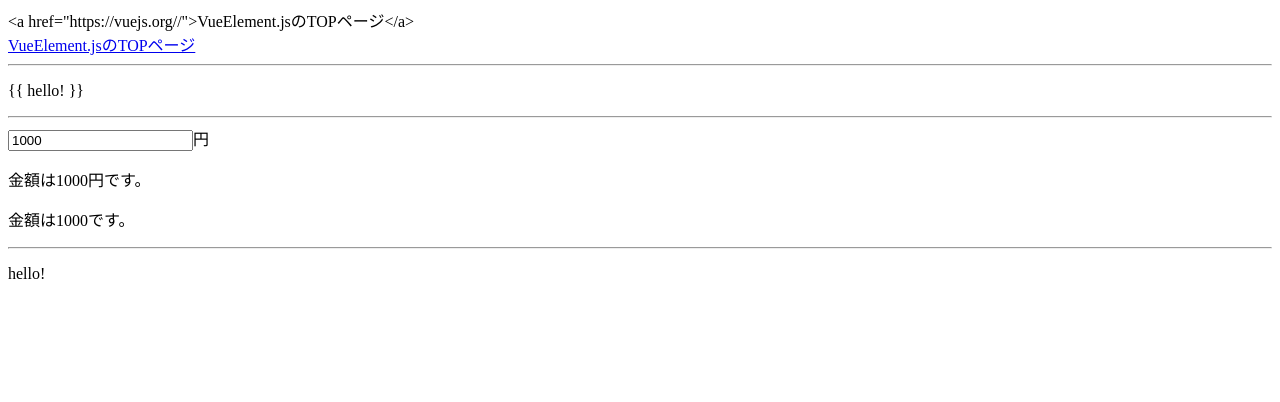
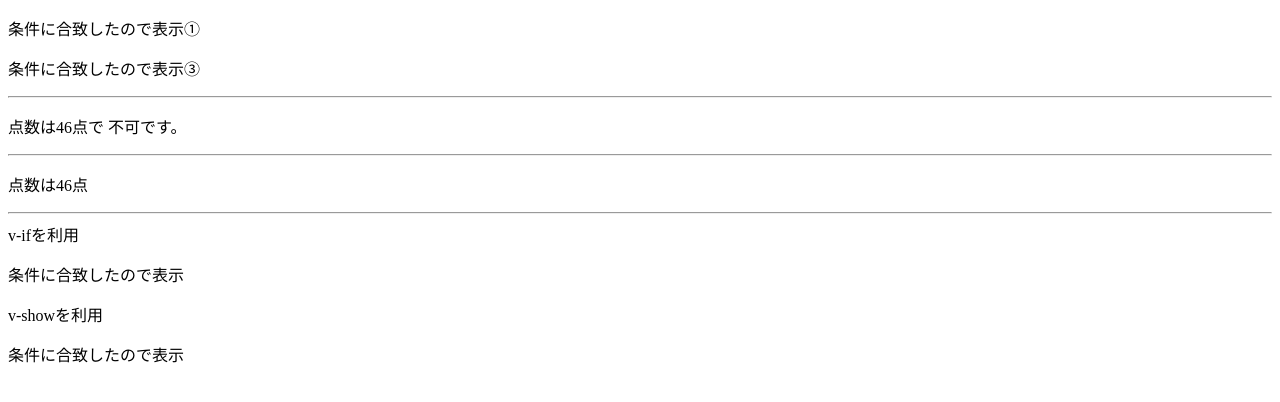
Before and after one commit to ShunyaSakamoto/lara9-vue3, a Vue app in the folder web/: page / in a window 1280 px wide. Shown: the top 402 px of the page. Built offline with nearby package versions, Linux system fonts and the light colour scheme.

Commit message:
[fix]条件分岐におけるディレクティブの利用

```diff
--- a/web/src/App.vue
+++ b/web/src/App.vue
@@ -1,44 +1,63 @@
 <script setup lang="ts">
-import { ref } from "vue";
+import { computed, ref } from "vue";
 
-const htmlStr = ref(`<a href="https://vuejs.org//">VueElement.jsのTOPページ</a>`);
+const number = ref(80);
+const showOrNot = computed((): boolean => {
+  // 戻り値変数を初期値falseで用意
+  let showOrNot = false;
+  // 0〜100の乱数を発生
+  const rand = Math.round(Math.random() * 100);
+  // 乱数が50以上ならば、戻り値をtrueに変更
+  if (rand >= 50) {
+    showOrNot = true;
+  }
 
-const price = ref(1000);
+  return showOrNot;
+});
 
-const hello = ref("hello!");
+const randomNumber = computed((): number => {
+  return Math.round(Math.random() * 100);
+});
 </script>
 
 <template>
   <div>
-    <section>{{ htmlStr }}</section>
-    <section v-html="htmlStr"></section>
+    <p v-if="number >= 50">条件に合致したので表示①</p>
+    <p v-if="Math.round(Math.random() * 100) >= 50">条件に合致したので表示②</p>
+    <p v-if="showOrNot">条件に合致したので表示③</p>
   </div>
   <hr />
 
   <div>
-    <section v-pre>
-      <p v-on:click="showHello">{{ hello! }}</p>
-    </section>
+    <p>
+      点数は{{ randomNumber }}点で
+      <span v-if="randomNumber >= 80">優です。</span>
+      <span v-else-if="randomNumber >= 70">良です。</span>
+      <span v-else-if="randomNumber >= 60">可です。</span>
+      <span v-else>不可です。</span>
+    </p>
+  </div>
+  <hr />
+
+  <div>
+    <p>
+      点数は{{ randomNumber }}点
+      <template v-if="randomNumber >= 80">
+        で優です。
+        <span style="color: red">すばらしい!</span>
+      </template>
+    </p>
   </div>
   <hr />
 
   <div>
     <section>
-      <input type="number" v-model="price" />円
-      <br />
-      <p>金額は{{ price }}円です。</p>
-      <p v-once>金額は{{ price }}です。</p>
+      v-ifを利用
+      <p v-if="showOrNot">条件に合致したので表示</p>
+    </section>
+    <section>
+      v-showを利用
+      <p v-show="showOrNot">条件に合致したので表示</p>
     </section>
   </div>
-  <hr />
-
-  <div>
-    <p v-cloak>{{ hello }}</p>
-  </div>
 </template>
-
-<style>
-[v-cloak] {
-  display: none;
-}
-</style>
```
